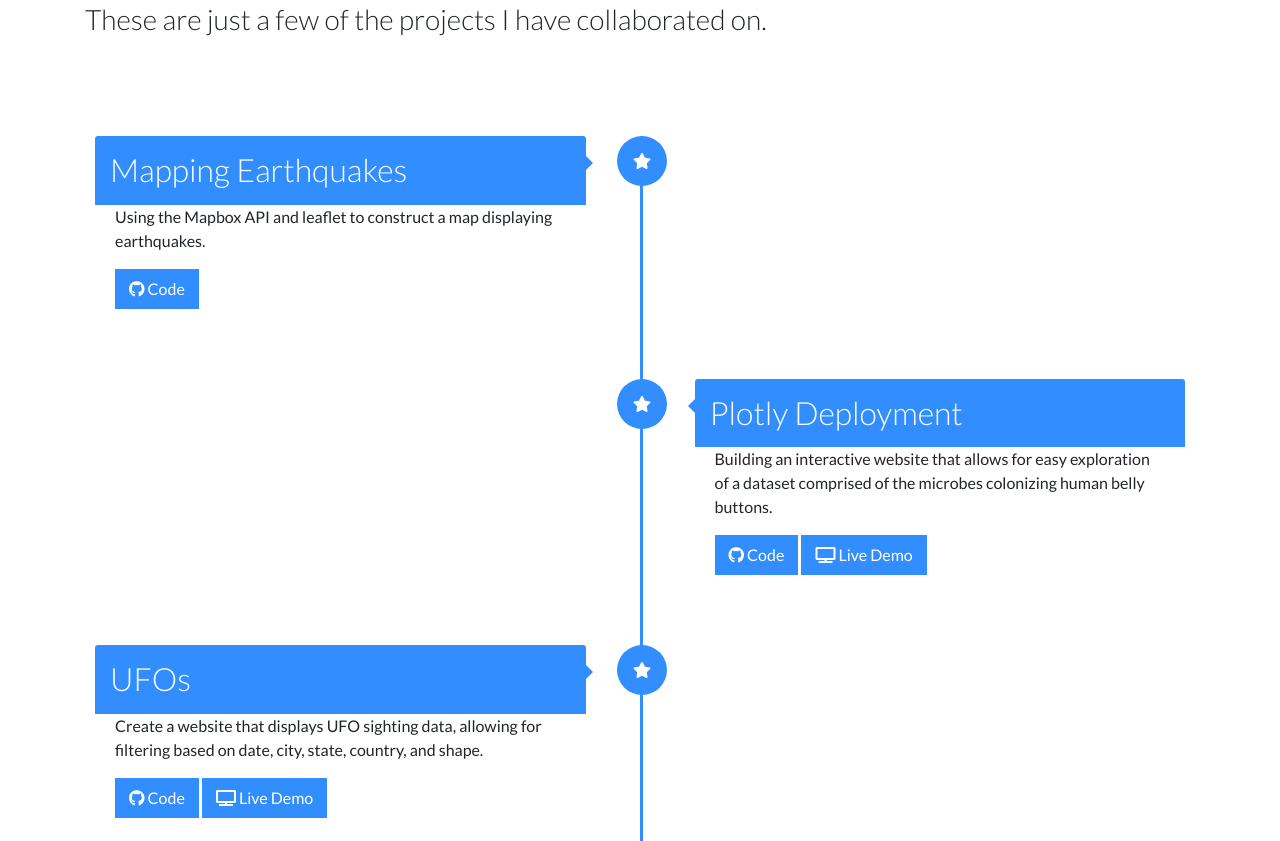
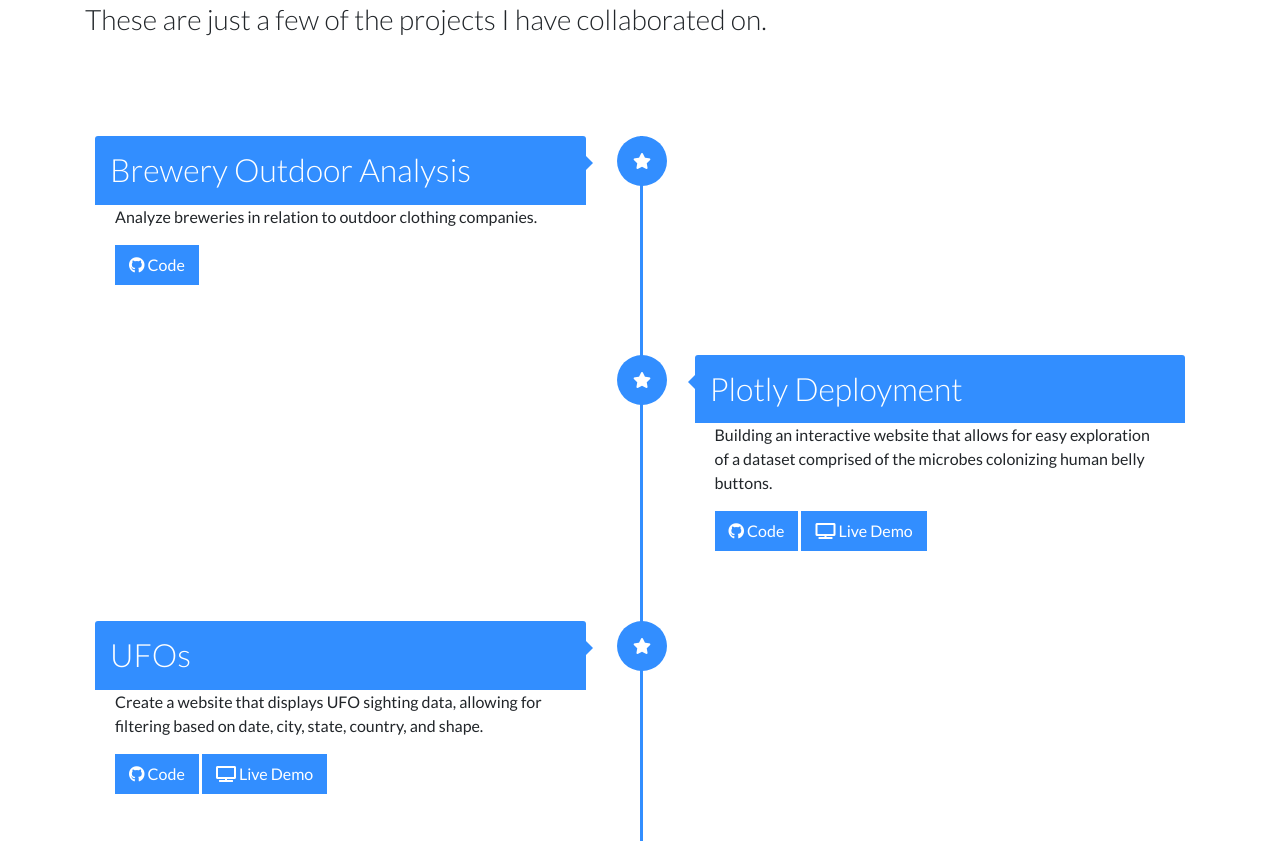
Before and after one commit to BrandonClark65/portfolio, a plain HTML site: page index.html in a window 1280 px wide. Shown: the part 1564-2405 px from the top of the page. Drawn offline with nearby package versions, Linux system fonts and the light colour scheme.

Commit message:
adding brewery analysis to projects

```diff
--- a/index.html
+++ b/index.html
@@ -143,11 +143,11 @@
 
                 </div>
                 <div class="timeline-content">
-                    <h2>Mapping Earthquakes</h2>
+                    <h2>Brewery Outdoor Analysis</h2>
                     <p>
-                        Using the Mapbox API and leaflet to construct a map displaying earthquakes.
+                        Analyze breweries in relation to outdoor clothing companies.
                     </p>
-                    <a href="https://github.com/BrandonClark65/Mapping_Earthquakes" class="btn"><i class="fab fa-github"></i> Code</a>
+                    <a href="https://github.com/BrandonClark65/Brewery_Outdoor_Analysis" class="btn"><i class="fab fa-github"></i> Code</a>
                 </div>
             </div>
 
```
